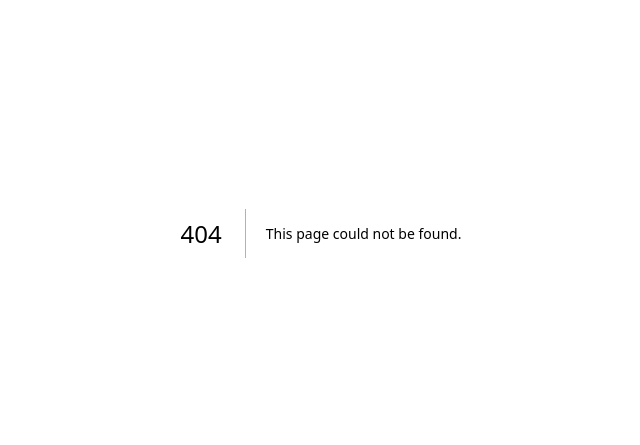
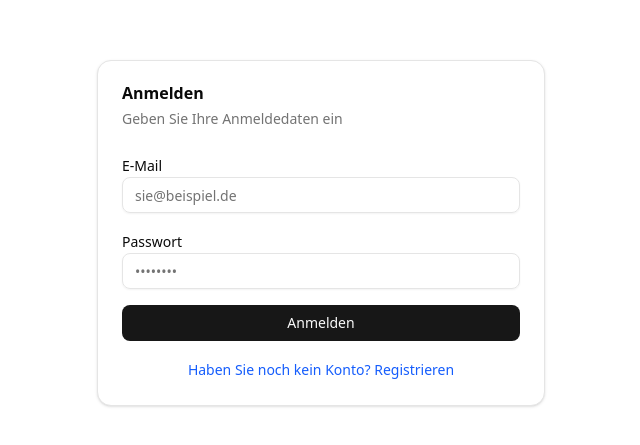
Before and after one commit to jannkre/conference-room-app, a Next.js app: page /login in a window 1280 px wide. Before the commit this address had no page. Shown: the part 167-612 px from the top of the page, without its empty margins (319-959 px from the left). Built offline with nearby package versions, Linux system fonts and the light colour scheme.

Commit message:
added login zustand

```diff
--- /dev/null
+++ b/src/app/api/auth/login/route.ts
@@ -0,0 +1,35 @@
+import { NextResponse } from 'next/server';
+import { loginUser } from '@/lib/UserStorage';
+import { LoginRequest } from '@/types/user';
+
+export async function POST(request: Request) {
+    try {
+        const body: LoginRequest = await request.json();
+
+        // Validate required fields
+        if (!body.email || !body.password) {
+            return NextResponse.json(
+                { error: 'Email and password are required' },
+                { status: 400 }
+            );
+        }
+
+        const user = loginUser(body.email, body.password);
+
+        if (!user) {
+            return NextResponse.json(
+                { error: 'Invalid email or password' },
+                { status: 401 }
+            );
+        }
+
+        return NextResponse.json(user, { status: 200 });
+
+    } catch (error) {
+        console.error('Error logging in:', error);
+        return NextResponse.json(
+            { error: 'Invalid request body' },
+            { status: 400 }
+        );
+    }
+}
--- /dev/null
+++ b/src/app/api/auth/register/route.ts
@@ -0,0 +1,44 @@
+import { NextResponse } from 'next/server';
+import { registerUser } from '@/lib/UserStorage';
+import { RegisterRequest } from '@/types/user';
+
+export async function POST(request: Request) {
+    try {
+        const body: RegisterRequest = await request.json();
+
+        // Validate required fields
+        if (!body.email || !body.password) {
+            return NextResponse.json(
+                { error: 'Email and password are required' },
+                { status: 400 }
+            );
+        }
+
+        // Validate email format
+        const emailRegex = /^[^\s@]+@[^\s@]+\.[^\s@]+$/;
+        if (!emailRegex.test(body.email)) {
+            return NextResponse.json(
+                { error: 'Invalid email format' },
+                { status: 400 }
+            );
+        }
+
+        const newUser = registerUser(body.email, body.password);
+
+        if (!newUser) {
+            return NextResponse.json(
+                { error: 'User with this email already exists' },
+                { status: 409 }
+            );
+        }
+
+        return NextResponse.json(newUser, { status: 201 });
+
+    } catch (error) {
+        console.error('Error registering user:', error);
+        return NextResponse.json(
+            { error: 'Invalid request body' },
+            { status: 400 }
+        );
+    }
+}
--- /dev/null
+++ b/src/app/login/page.tsx
@@ -0,0 +1,131 @@
+"use client"
+import { useState } from 'react';
+import { useRouter } from 'next/navigation';
+import { useUserStore } from '@/lib/userStore';
+import { Button } from '@/components/ui/button';
+import { Input } from '@/components/ui/input';
+import { Card, CardContent, CardDescription, CardHeader, CardTitle } from '@/components/ui/card';
+
+export default function LoginPage() {
+  const [isLogin, setIsLogin] = useState(true);
+  const [email, setEmail] = useState('');
+  const [password, setPassword] = useState('');
+  const [error, setError] = useState('');
+  const [isLoading, setIsLoading] = useState(false);
+
+  const router = useRouter();
+  const { setUser } = useUserStore();
+
+
+
+  const handleSubmit = async (e: React.FormEvent) => {
+    e.preventDefault();
+    setError('');
+    setIsLoading(true);
+
+    const endpoint = isLogin ? '/api/auth/login' : '/api/auth/register';
+
+    try {
+      const response = await fetch(endpoint, {
+        method: 'POST',
+        headers: {
+          'Content-Type': 'application/json',
+        },
+        body: JSON.stringify({ email, password }),
+      });
+
+      const data = await response.json();
+
+      if (!response.ok) {
+        setError(data.error || 'Etwas ist schief gelaufen');
+        setIsLoading(false);
+        return;
+      }
+
+      // Set user in store and navigate to home
+      setUser(data);
+      router.push('/');
+    } catch (err) {
+      setError('Netzwerkfehler. Bitte versuchen Sie es erneut.');
+      setIsLoading(false);
+    }
+  };
+
+  const toggleMode = () => {
+    setIsLogin(!isLogin);
+    setError('');
+    setEmail('');
+    setPassword('');
+  };
+
+  return (
+    <div className="min-h-screen flex items-center justify-center p-4">
+      <Card className="w-full max-w-md">
+        <CardHeader>
+          <CardTitle>{isLogin ? 'Anmelden' : 'Registrieren'}</CardTitle>
+          <CardDescription>
+            {isLogin
+              ? 'Geben Sie Ihre Anmeldedaten ein'
+              : 'Erstellen Sie ein neues Konto'}
+          </CardDescription>
+        </CardHeader>
+        <CardContent>
+          <form onSubmit={handleSubmit} className="space-y-4">
+            <div className="space-y-2">
+              <label htmlFor="email" className="text-sm font-medium">
+                E-Mail
+              </label>
+              <Input
+                id="email"
+                type="email"
+                placeholder="sie@beispiel.de"
+                value={email}
+                onChange={(e) => setEmail(e.target.value)}
+                required
+              />
+            </div>
+
+            <div className="space-y-2">
+              <label htmlFor="password" className="text-sm font-medium">
+                Passwort
+              </label>
+              <Input
+                id="password"
+                type="password"
+                placeholder="••••••••"
+                value={password}
+                onChange={(e) => setPassword(e.target.value)}
+                required
+              />
+            </div>
+
+            {error && (
+              <div className="text-sm text-red-600 bg-red-50 p-2 rounded">
+                {error}
+              </div>
+            )}
+
+            <Button
+              type="submit"
+              className="w-full"
+              disabled={isLoading}
+            >
+              {isLoading ? 'Lädt...' : (isLogin ? 'Anmelden' : 'Registrieren')}
+            </Button>
+          </form>
+
+          <div className="mt-4 text-center">
+            <button
+              onClick={toggleMode}
+              className="text-sm text-blue-600 hover:underline"
+            >
+              {isLogin
+                ? "Haben Sie noch kein Konto? Registrieren"
+                : 'Haben Sie bereits ein Konto? Anmelden'}
+            </button>
+          </div>
+        </CardContent>
+      </Card>
+    </div>
+  );
+}
--- a/src/app/page.tsx
+++ b/src/app/page.tsx
@@ -4,13 +4,17 @@ import { Room } from "@/components/Room";
 import { Room as RoomType } from "@/types/room";
 import { useEffect, useState } from "react";
 import { useThemeStore } from "@/lib/themeStore";
-import { Moon, Sun } from "lucide-react";
+import { useUserStore } from "@/lib/userStore";
+import { Moon, Sun, User } from "lucide-react";
 import { Button } from "@/components/ui/button";
+import { useRouter } from "next/navigation";
 
 export default function Home() {
 
   const [rooms, setRooms] = useState<RoomType[]>([])
   const { theme, toggleTheme } = useThemeStore()
+  const { user } = useUserStore()
+  const router = useRouter()
 
   useEffect(() => {
     fetch("/api/room")
@@ -23,6 +27,16 @@ export default function Home() {
     <div className="p-4">
       <div className="flex items-center justify-between mb-4">
         <h2 className="text-2xl font-bold">Conference Room Booking</h2>
+        <div className="flex items-center gap-2">
+          <Button
+            variant="outline"
+            size="sm"
+            onClick={() => router.push('/login')}
+            className="flex items-center gap-2"
+          >
+            <User className="h-4 w-4" />
+            <span>{user ? user.email : 'Login'}</span>
+          </Button>
           <Button
             variant="outline"
             size="sm"
@@ -42,6 +56,7 @@ export default function Home() {
             )}
           </Button>
         </div>
+      </div>
       <div className="w-1/4 flex justify-center mb-4">
         <CreateRoom onCreateRoom={(room, capacity) => {setRooms([...rooms, {name: room, capacity: capacity, occupied: false}])}} />
       </div>
--- /dev/null
+++ b/src/lib/UserStorage.ts
@@ -0,0 +1,36 @@
+import { User, UserResponse } from '../types/user';
+
+// In-memory storage
+let users: User[] = [];
+
+export const registerUser = (email: string, password: string): UserResponse | null => {
+    // Check if user already exists
+    const existingUser = users.find(u => u.email === email);
+    if (existingUser) {
+        return null;
+    }
+
+    const newUser: User = {
+        id: crypto.randomUUID(),
+        email,
+        password
+    };
+
+    users.push(newUser);
+
+    // Return user without password
+    const { password: _, ...userResponse } = newUser;
+    return userResponse;
+};
+
+export const loginUser = (email: string, password: string): UserResponse | null => {
+    const user = users.find(u => u.email === email && u.password === password);
+
+    if (!user) {
+        return null;
+    }
+
+    // Return user without password
+    const { password: _, ...userResponse } = user;
+    return userResponse;
+};
--- /dev/null
+++ b/src/lib/userStore.ts
@@ -0,0 +1,14 @@
+import { create } from 'zustand';
+import { UserResponse } from '@/types/user';
+
+interface UserStore {
+  user: UserResponse | null;
+  setUser: (user: UserResponse | null) => void;
+  clearUser: () => void;
+}
+
+export const useUserStore = create<UserStore>((set) => ({
+  user: null,
+  setUser: (user) => set({ user }),
+  clearUser: () => set({ user: null }),
+}));
--- /dev/null
+++ b/src/types/user.ts
@@ -0,0 +1,17 @@
+export interface User {
+    id: string;
+    email: string;
+    password: string;
+}
+
+export interface RegisterRequest {
+    email: string;
+    password: string;
+}
+
+export interface LoginRequest {
+    email: string;
+    password: string;
+}
+
+export type UserResponse = Omit<User, 'password'>;
```
Lines whose indentation alone changed are shown as unchanged.
